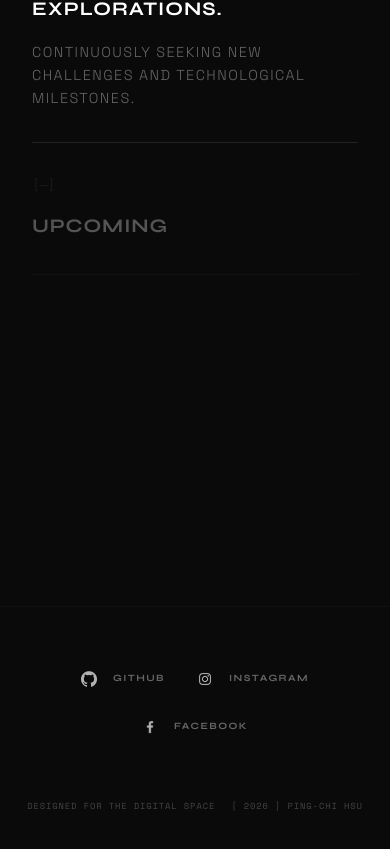
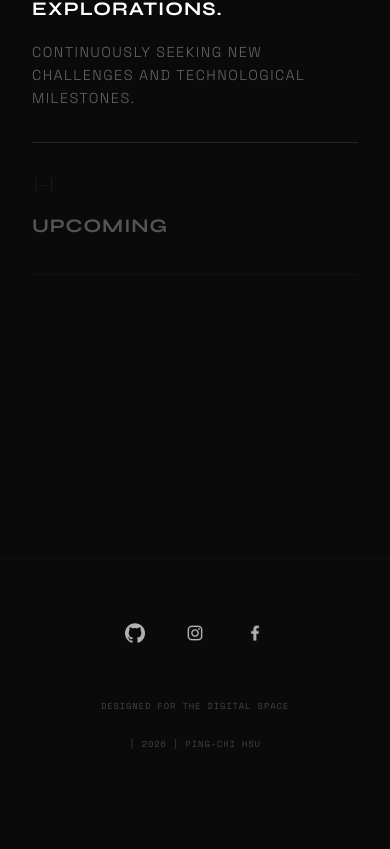
Before and after one commit to chichi0418/chiwebsite, a React (Vite) app: page /chiwebsite/awards in a window 390 px wide. Shown: the part 366-1215 px from the top of the page. After the commit the page ends 1185 px from the top, so only its background shows below. Built offline with nearby package versions, Linux system fonts and the light colour scheme.

Commit message:
style: hide social text and only show icons in footer on mobile

```diff
--- a/src/components/Footer.css
+++ b/src/components/Footer.css
@@ -89,24 +89,31 @@
 @media (max-width: 768px) {
   .footer {
     padding: 3rem 1rem 4rem;
+    margin-top: 5rem;
   }
   .footer-content {
-    gap: 4rem; /* 手機版也維持較大的垂直間距感 */
+    gap: 3rem;
   }
   .footer-socials {
-    flex-direction: row;
-    flex-wrap: wrap;
-    gap: 2rem;
+    flex-direction: row; /* 維持橫向排列 */
+    justify-content: center;
+    gap: 2.5rem; /* 縮小間距讓圖示能在一排顯示 */
+  }
+  .social-link span {
+    display: none; /* 在手機版隱藏文字，只留圖示 */
+  }
+  .social-icon {
+    width: 20px; /* 稍微放大圖標以便點擊 */
+    height: 20px;
   }
   .footer-bottom {
-    gap: 1rem;
-    font-size: 0.55rem;
+    flex-direction: column;
+    gap: 0.8rem;
+    text-align: center;
   }
   .footer-brand span,
   .footer-tagline span {
     font-size: 0.55rem;
-  }
-  .social-link span {
-    font-size: 0.6rem;
+    white-space: normal;
   }
 }
```
